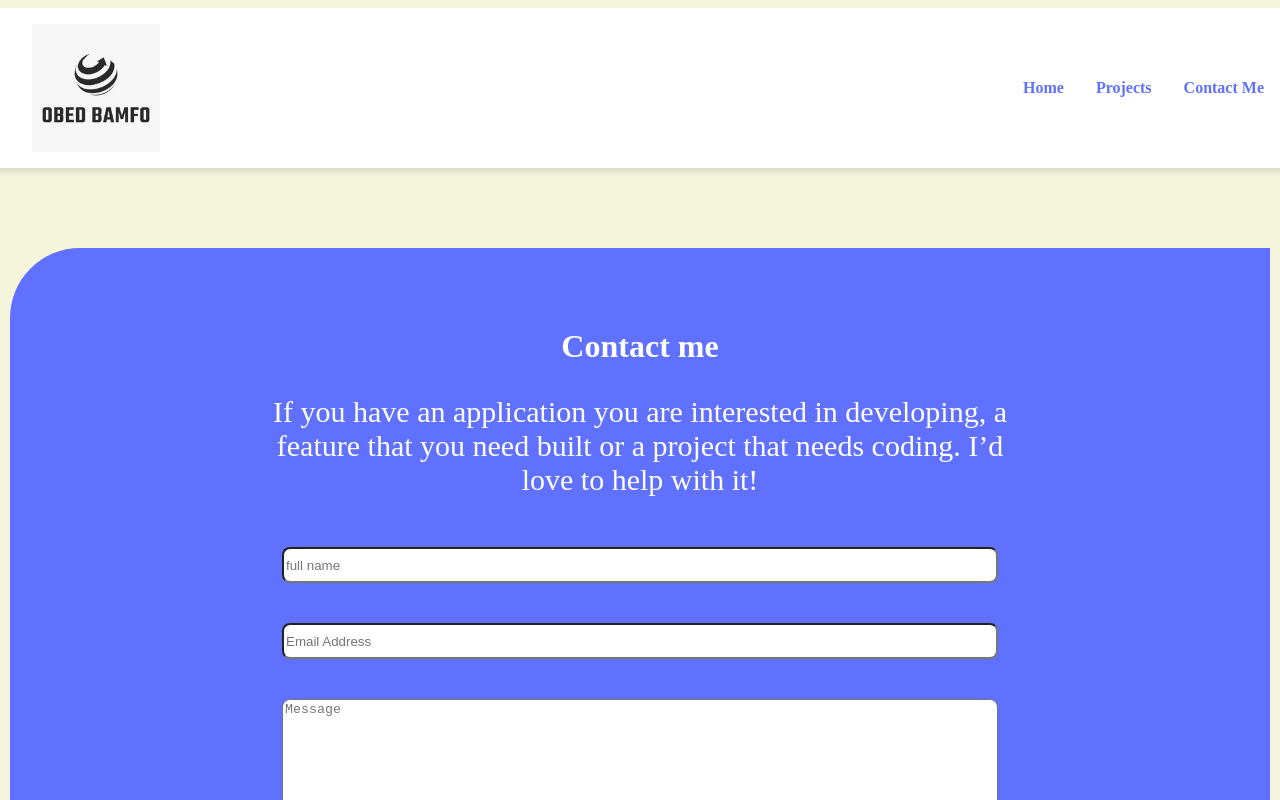
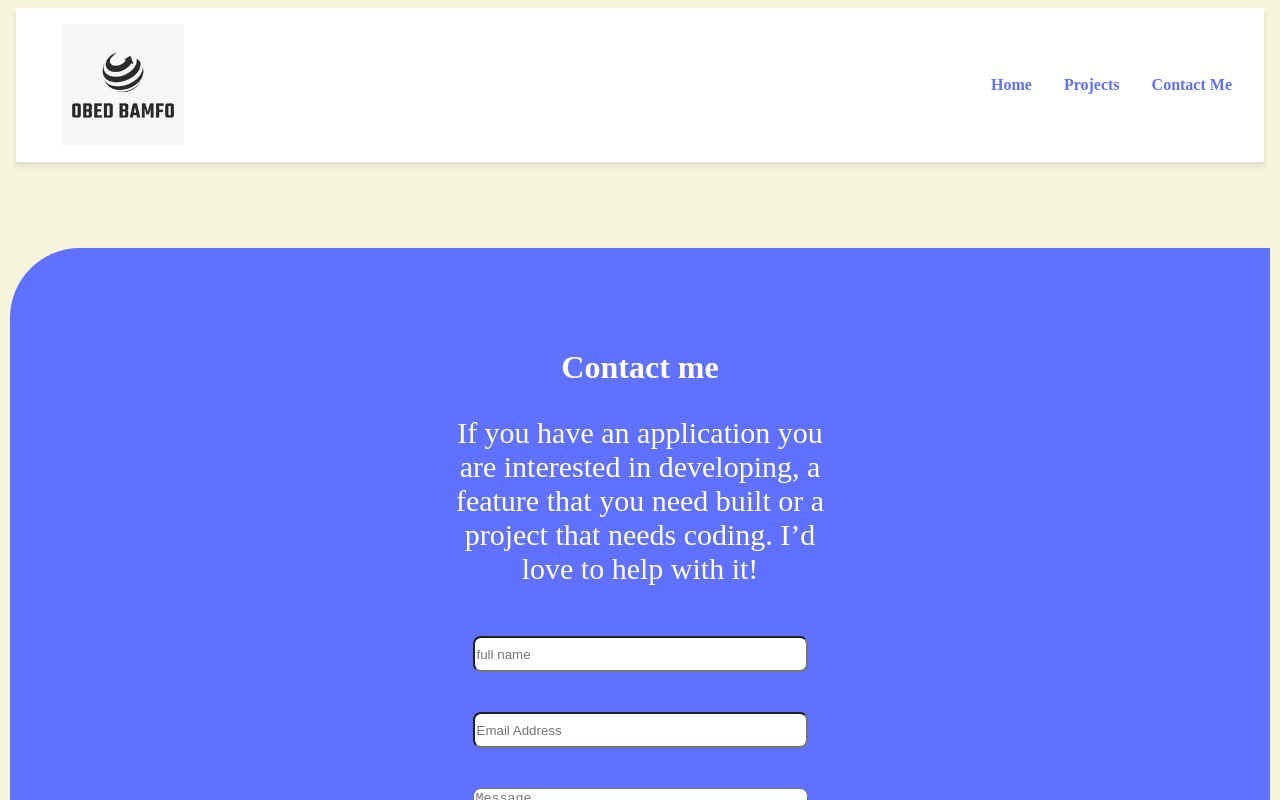
Before and after one commit to obed300/personal, a React (Create React App) app: page /Contact in a window 1280 px wide. Shown: the top 800 px of the page. Built offline with nearby package versions, Linux system fonts and the light colour scheme.

Commit message:
Make changes

```diff
--- a/src/components/ContactForm.js
+++ b/src/components/ContactForm.js
@@ -11,6 +11,7 @@ const ContactForm = () => {
 
   return (
     <div className={styles.formContainer}>
+      <div className={styles.formWrapper}>
         <h1 className={styles.title}>Contact me</h1>
         <p className={styles.info}>
           If you have an application you are interested in developing,
@@ -54,6 +55,8 @@ const ContactForm = () => {
         </form>
       </div>
 
+    </div>
+
   );
 };
 
--- a/src/styles/ContactForn.module.css
+++ b/src/styles/ContactForn.module.css
@@ -1,7 +1,7 @@
 .formContainer {
   min-width: 360px;
   background-color: rgba(96, 112, 255, 1);
-  height: 830px;
+  height: 840px;
   margin-top: 150px;
   border-top-left-radius: 70px;
 }
@@ -49,13 +49,13 @@
 
 @media only screen and (min-width: 375px) {
   .formContainer {
+    display: flex;
+    justify-content: center;
     margin-top: 15rem;
-    padding-left: 20%;
-    padding-right: 20%;
-    height: 55rem;
+    height: 59rem;
   }
 
-  .message {
-    height: 9rem;
+  .formWrapper {
+    width: 375px;
   }
 }
--- a/src/styles/Navbar.module.css
+++ b/src/styles/Navbar.module.css
@@ -94,7 +94,7 @@
   }
 
   .navbar {
-    width: 100%;
+    width: 95%;
     position: fixed;
   }
 
--- a/src/styles/projects.module.css
+++ b/src/styles/projects.module.css
@@ -46,9 +46,9 @@
   }
 
   .mathSection {
-    width: 25rem;
+    width: 20rem;
     height: 65rem;
-    margin-left: 20px;
+    margin-left: 10px;
     padding-top: 10px;
     border: 2px solid black;
     border-radius: 10px;
```
Lines whose indentation alone changed are shown as unchanged.
